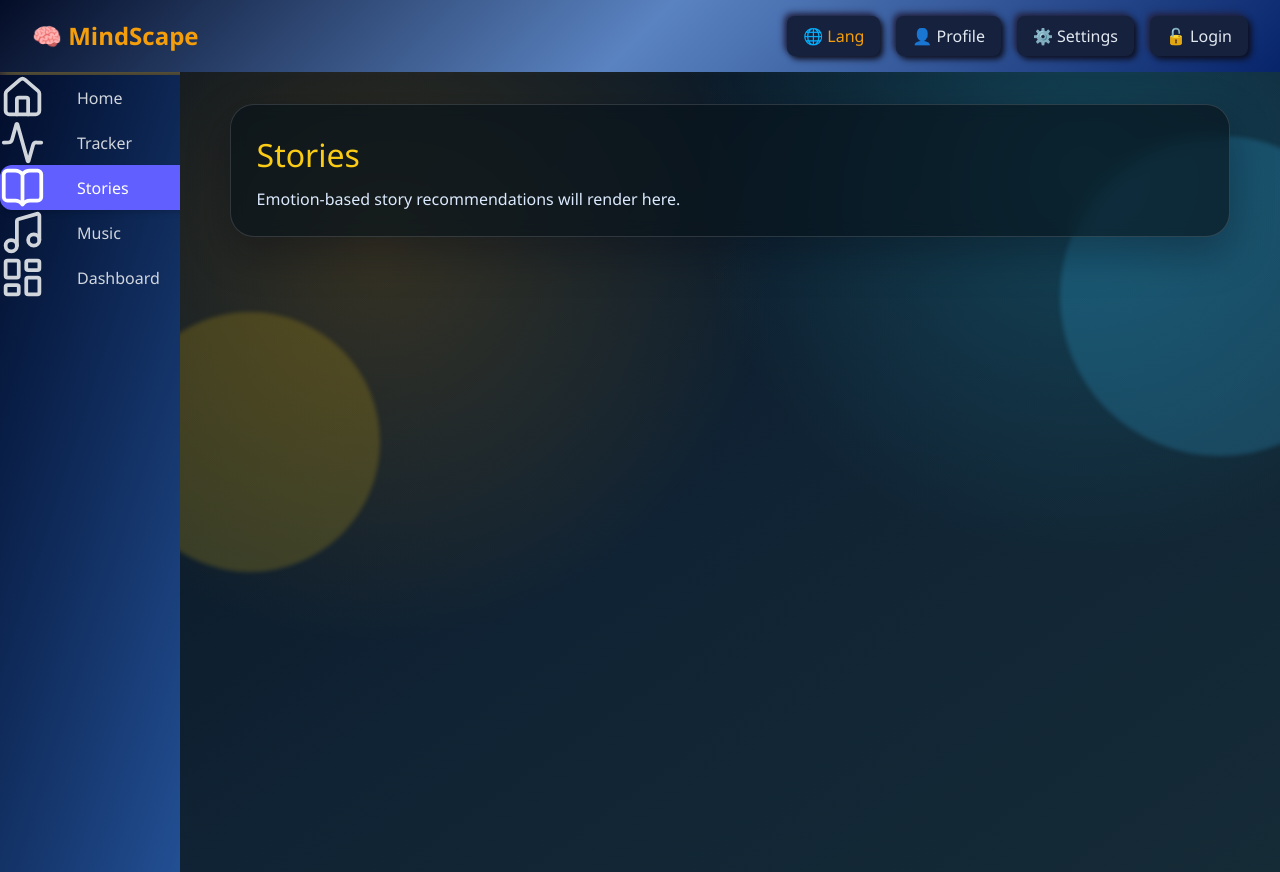
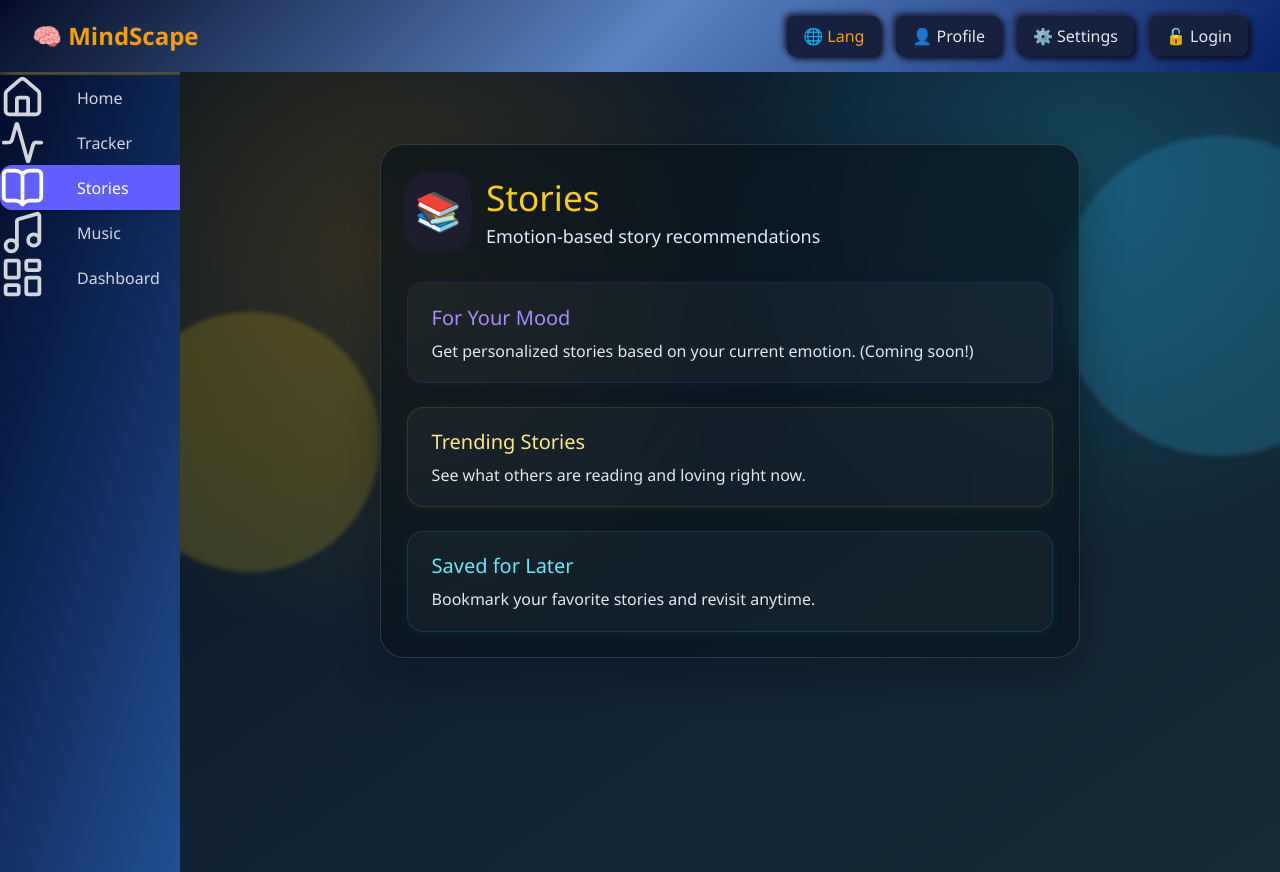
Before and after one commit to shriom17/MindScape, a React app in the folder frontend/: page /stories in a window 1280 px wide. Built offline with nearby package versions, Linux system fonts and the light colour scheme; the HTML template or start-up script is replaced by a standard one.

Commit message:
add: Stories Page Layout added

```diff
--- a/frontend/src/pages/Stories.jsx
+++ b/frontend/src/pages/Stories.jsx
@@ -5,9 +5,46 @@ function Stories() {
     <div style={pageBgStyles.page}>
       <div style={{ ...pageBgStyles.orbBase, ...pageBgStyles.orbLeft }} />
       <div style={{ ...pageBgStyles.orbBase, ...pageBgStyles.orbRight }} />
-      <section style={pageBgStyles.shell}>
-        <h1 style={{ fontSize: '2rem', color: '#facc15' }}>Stories</h1>
-        <p style={{ marginTop: '0.5rem', color: '#dbeafe' }}>Emotion-based story recommendations will render here.</p>
+      <section style={{ ...pageBgStyles.shell, maxWidth: 700, marginTop: 40 }}>
+        <div style={{ display: 'flex', alignItems: 'center', gap: 16, marginBottom: 18 }}>
+          <span style={{ fontSize: 38, color: '#7c3aed', background: 'rgba(124,58,237,0.08)', borderRadius: 16, padding: 8, boxShadow: '0 2px 8px #7c3aed22' }}>📚</span>
+          <div>
+            <h1 style={{ fontSize: '2.2rem', color: '#facc15', margin: 0 }}>Stories</h1>
+            <p style={{ margin: 0, color: '#dbeafe', fontSize: 18 }}>Emotion-based story recommendations</p>
+          </div>
+        </div>
+        <div style={{ marginTop: 32, display: 'grid', gap: 24 }}>
+          <div style={{
+            background: 'rgba(255,255,255,0.04)',
+            borderRadius: 16,
+            padding: '1.2rem 1.5rem',
+            border: '1px solid rgba(124,58,237,0.13)',
+            boxShadow: '0 2px 12px #7c3aed11',
+          }}>
+            <h2 style={{ color: '#a78bfa', fontSize: 20, margin: 0, marginBottom: 6 }}>For Your Mood</h2>
+            <p style={{ color: '#e0e7ef', margin: 0, fontSize: 16 }}>Get personalized stories based on your current emotion. (Coming soon!)</p>
+          </div>
+          <div style={{
+            background: 'rgba(255,255,255,0.04)',
+            borderRadius: 16,
+            padding: '1.2rem 1.5rem',
+            border: '1px solid rgba(250,204,21,0.13)',
+            boxShadow: '0 2px 12px #facc1511',
+          }}>
+            <h2 style={{ color: '#fde68a', fontSize: 20, margin: 0, marginBottom: 6 }}>Trending Stories</h2>
+            <p style={{ color: '#e0e7ef', margin: 0, fontSize: 16 }}>See what others are reading and loving right now.</p>
+          </div>
+          <div style={{
+            background: 'rgba(255,255,255,0.04)',
+            borderRadius: 16,
+            padding: '1.2rem 1.5rem',
+            border: '1px solid rgba(34,211,238,0.13)',
+            boxShadow: '0 2px 12px #22d3ee11',
+          }}>
+            <h2 style={{ color: '#67e8f9', fontSize: 20, margin: 0, marginBottom: 6 }}>Saved for Later</h2>
+            <p style={{ color: '#e0e7ef', margin: 0, fontSize: 16 }}>Bookmark your favorite stories and revisit anytime.</p>
+          </div>
+        </div>
       </section>
     </div>
   )
```
